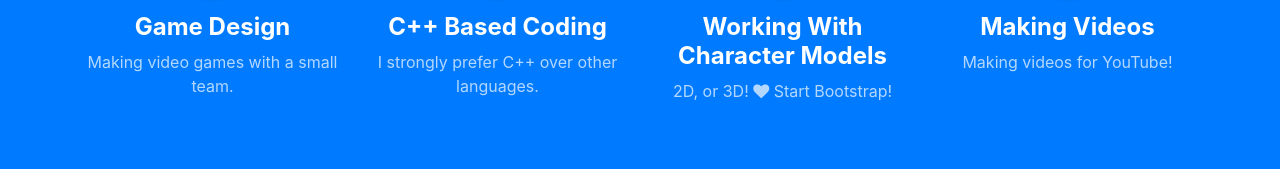
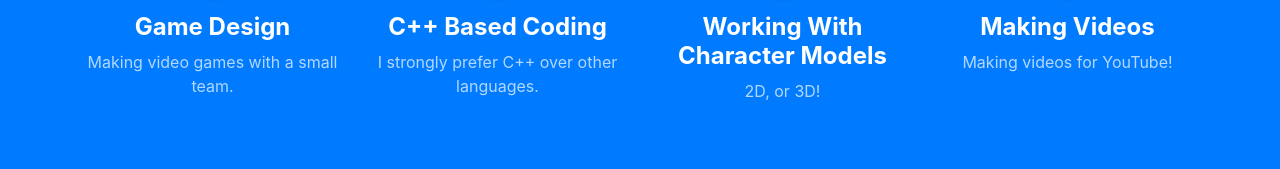
Before and after one commit to cgrad1/cgrad1.github.io, a website with bundled scripts: page index.html in a window 1280 px wide. Shown: the part 1543-1712 px from the top of the page. Built offline with nearby package versions, Linux system fonts and the light colour scheme.

Commit message:
Update index.html

```diff
--- a/index.html
+++ b/index.html
@@ -109,9 +109,7 @@
             <h4>
               <strong>Working With Character Models</strong>
             </h4>
-            <p class="text-faded mb-0">2D, or 3D!
-              <i class="fa fa-heart"></i>
-              Start Bootstrap!</p>
+            <p class="text-faded mb-0">2D, or 3D!</p>
           </div>
           <div class="col-lg-3 col-md-6">
             <span class="service-icon rounded-circle mx-auto mb-3">
```
